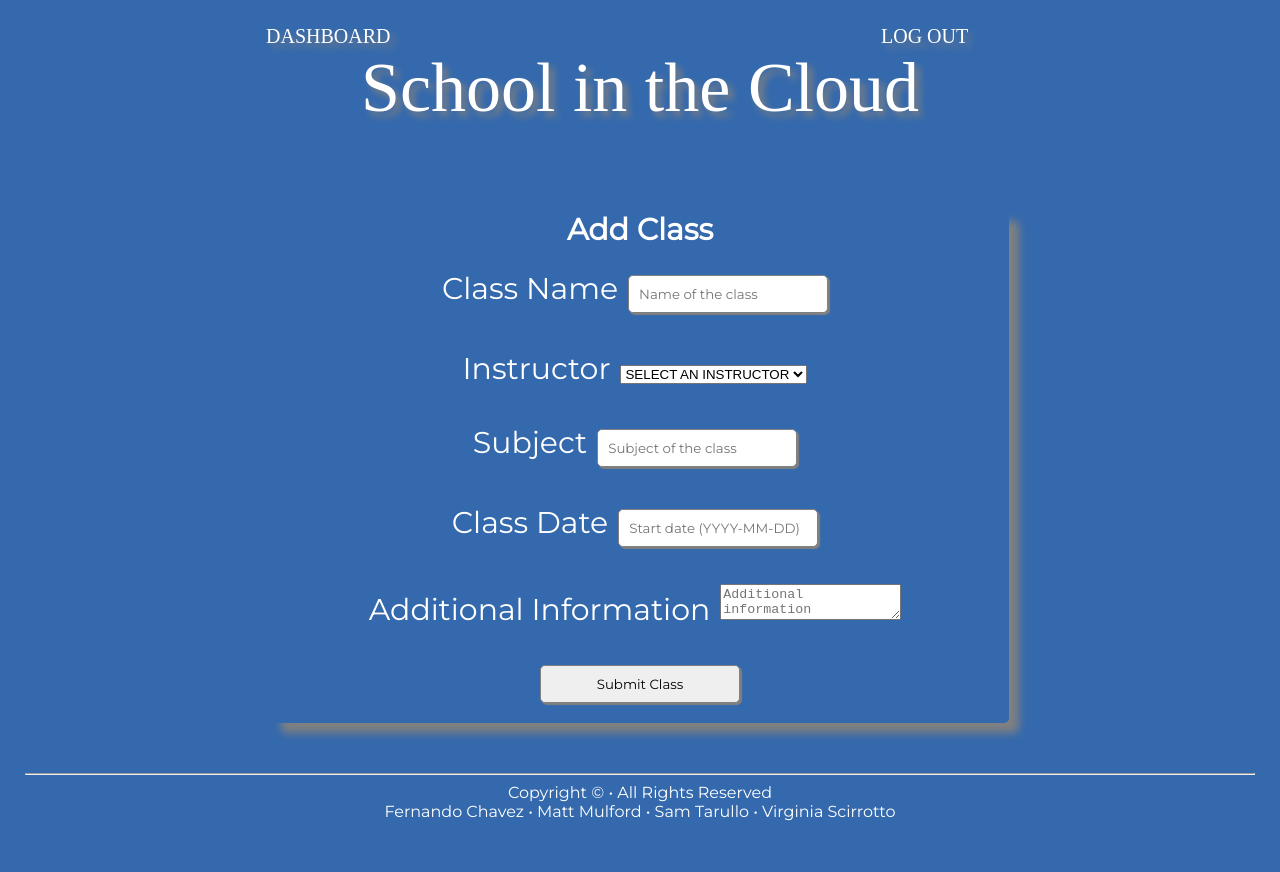
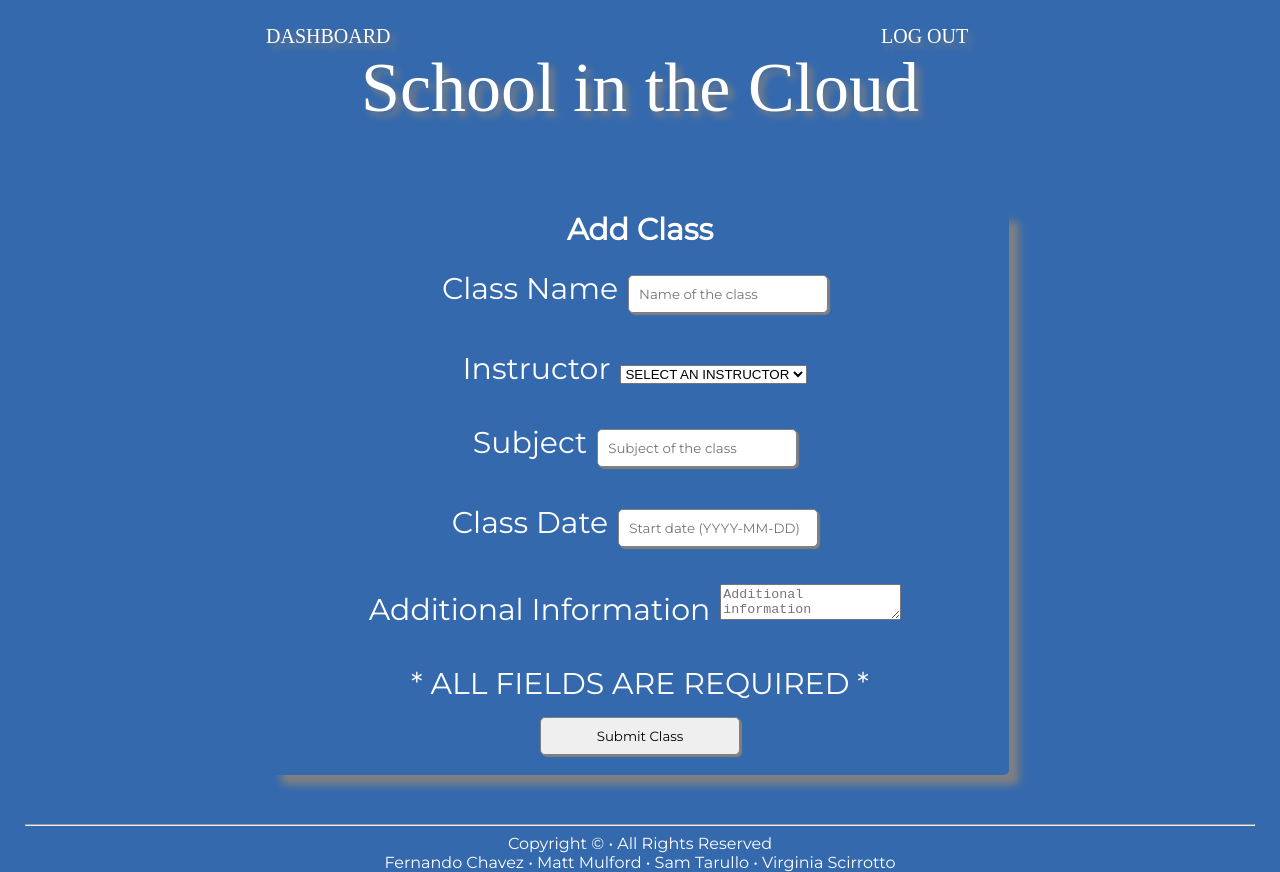
Before and after one commit to school-in-the-cloud-web/frontend, a React (Create React App) app in the folder schoolinthecloud/: page /admin-dashboard/add in a window 1280 px wide. Before the commit the page ends 821 px from the top, so only its background shows below. Built offline with nearby package versions, Linux system fonts and the light colour scheme; sample sign-in values are in the browser's storage; a web font is replaced by a local one.

Commit message:
forgot one thing

```diff
--- a/schoolinthecloud/src/components/ClassForm.js
+++ b/schoolinthecloud/src/components/ClassForm.js
@@ -73,6 +73,7 @@ const ClassForm = (props) => {
         </Label>
       </FormGroup>
       <br />
+      <p style={{marginBottom: '2%'}}>* ALL FIELDS ARE REQUIRED *</p>
       <Button style={{marginBottom: '20px'}} type='submit'>Submit Class</Button>
       {props.isFetching && <p>One moment please...</p>}
     </Form>
```
